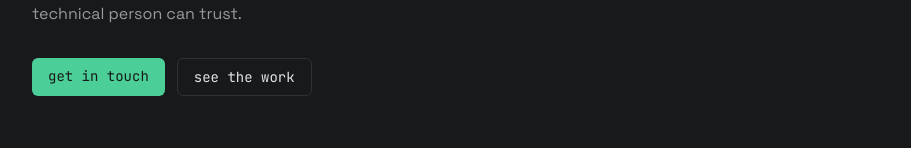
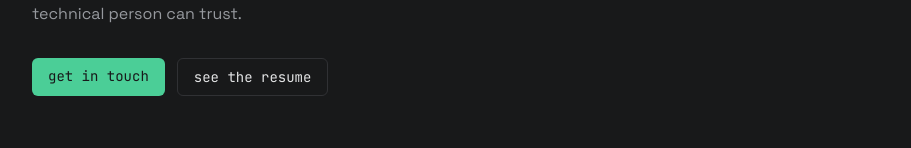
Before and after one commit to NaeemChakera/portfolio, a Next.js app: page / in a window 1280 px wide. Shown: the part 519-667 px from the top of the page, without its empty margins (184-1095 px from the left). Built offline with nearby package versions, Linux system fonts and the light colour scheme.

Commit message:
Adding resume button

```diff
--- a/src/components/hero.tsx
+++ b/src/components/hero.tsx
@@ -72,10 +72,10 @@ export function Hero() {
               get in touch
             </a>
             <a
-              href="#projects"
+              href="/public/resume.pdf"
               className="rounded-md border border-border px-4 py-2 font-mono text-sm transition-colors hover:border-accent hover:text-accent"
             >
-              see the work
+              see the resume
             </a>
           </motion.div>
         </div>
```
Also changed, not shown: 1 other file (tests, documents, lock files or other folders).
